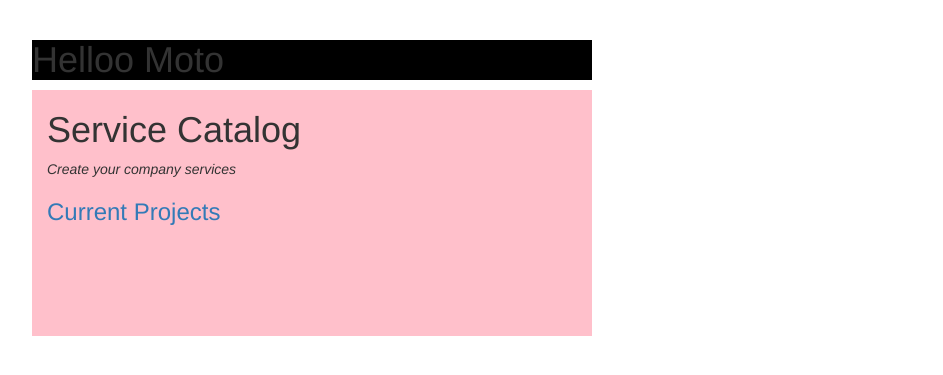
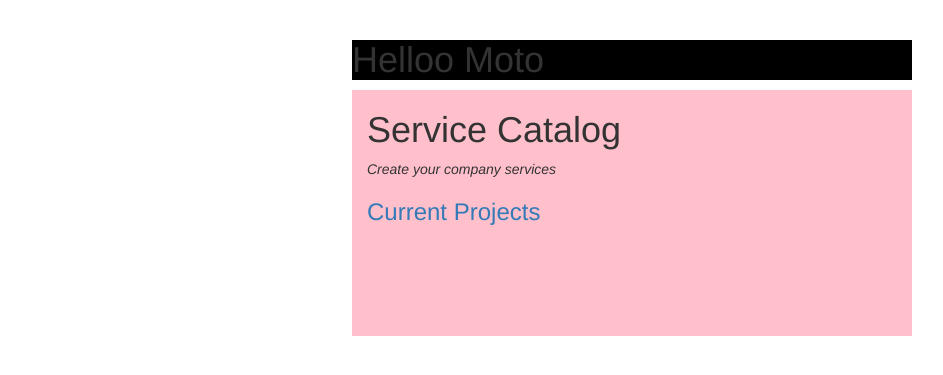
Before and after one commit to CanonMinds/django-home, a Django app: page / in a window 1280 px wide. Shown: the part 50-425 px from the top of the page, without its empty margins (8-951 px from the left). Run offline with Django 3.2, Linux system fonts and the light colour scheme; some libraries are stand-ins or nearby versions.

Commit message:
Updated template index

```diff
--- a/djangogoal/templates/_index.html
+++ b/djangogoal/templates/_index.html
@@ -51,8 +51,8 @@
             </div>
         </nav>
         <div class="container-fluid">
-            <div class="row">
-                <div class="col-sm-12 col-md-8 col-lg-6 main">
+            <div class="row" style="display: flex; justify-content: center;">
+                <div class="col-sm-12 col-md-6 col-lg-6 col-xl-6 main">
                     {% block body_content %}{% endblock %}
                 </div>
             </div>
```
